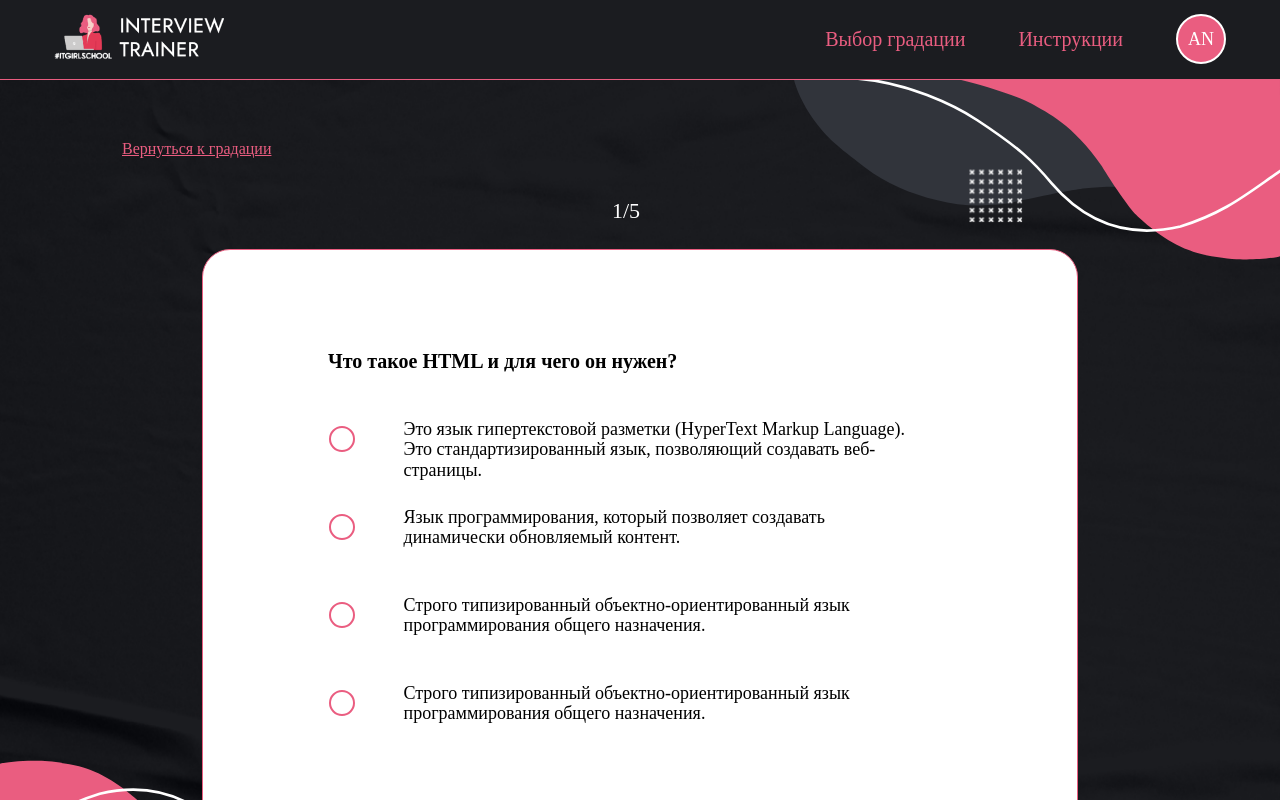
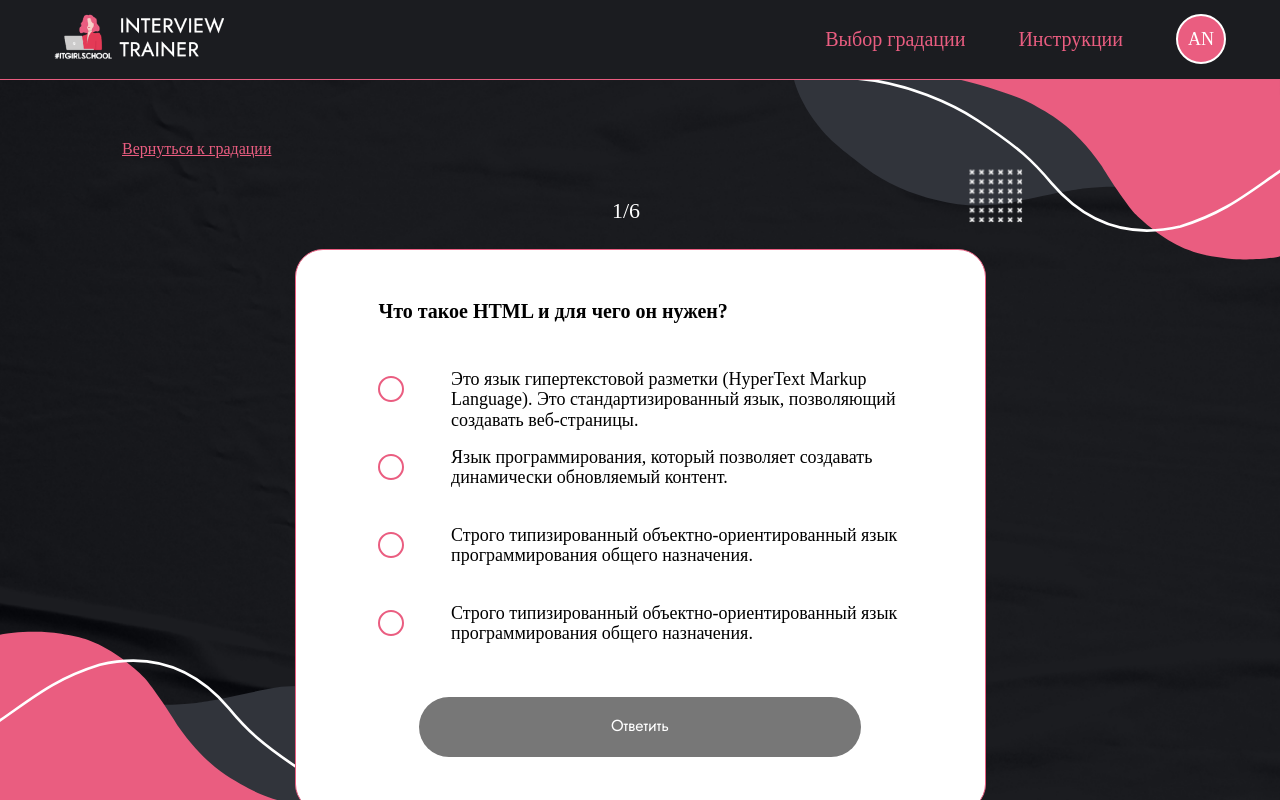
Before and after one commit to itgirlschool/InterviewTrainer, a React (Vite) app: page /autotests in a window 1280 px wide. Shown: the top 800 px of the page. Built offline with nearby package versions, Linux system fonts and the light colour scheme; no server answers; the database is empty; a web font is replaced by a local one.

Commit message:
added styles

```diff
--- a/src/Components/Card/Card.scss
+++ b/src/Components/Card/Card.scss
@@ -17,11 +17,22 @@
         border-radius: 28px;
         background-color: $white-color;
 
+        @media screen and (max-width: 1440px) {
+            width: 691px; //691px
+            height: 563px;
+            padding-top: 50px;
+        }
 
 
         .card-question {
             max-width: 651px;
             padding-left: 125px;
+
+            @media screen and (max-width: 1440px) {
+                padding-left: 83px;
+
+            }
+
             .question {
                 //max-width: 565px;
                 width: 100%;
@@ -40,6 +51,11 @@
 
             .answers-list {
                 width: 629px;
+                @media screen and (max-width: 1440px) {
+                    width: 530px; //691px
+
+                }
+
 
 
                 .answer {
@@ -96,11 +112,21 @@
 
                 .answer:not(:last-child) {
                     margin-bottom: 47px;
+
+                    @media screen and (max-width: 1440px) {
+                        margin-bottom: 37px;
+
+                    }
                 }
 
                 .answer:last-child {
                     margin-bottom: 100px;
+                    @media screen and (max-width: 1440px) {
+                        margin-bottom: 53px;
+
+                    }
                 }
+
             }
         }
     }
--- a/src/Components/Slider/tests.js
+++ b/src/Components/Slider/tests.js
@@ -34,11 +34,11 @@ export const tests = [
                 text: "label, max, min, multiple",
                 isRight: false,
             },
-            {   id:3.3,
+            {   id:2.3,
                 text: "name, pattern, placeholder, required",
                 isRight: false,
             },
-            {   id:4.4,
+            {   id:2.4,
                 text: "selected, size, src, summary, type",
                 isRight: false,
             },
@@ -47,24 +47,25 @@ export const tests = [
     },
     {
         id: 3,
-        question: "Назовите количество основных типов категорий контента?",
+        question: "В каких случаях лучше использовать SVG?",
         answers: [
-            {   id:3.1,
-                text: "2 типа: основные категории контента, категории контента для элементов форм, Особые категории контента.",
+            {   id: 3.1,
+                text: "Редактирование изображений, создания растровой и игровой графики, визуализации данных, создания фракталов и графиков функций.",
                 isRight: false,
             },
-            {   id:3.2,
-                text: "3 типа: Основные категории контента; Категории контента для элементов форм; Особые категории контента, описывающие редкие категории, актуальные только для нескольких элементов.",
+            {   id: 3.2,
+                text: "Для добавления разных форматов изображений, не поддерживаемых всеми браузерами ",
+                isRight: false,
+            },
+            {   id: 3.3,
+                text: "Cоздание пользовательских интерфейсов веб-приложений, интерактивных анимированных интерфейсов. ",
                 isRight: true,
             },
-            {   id:3.3,
-                text: '4 типа: Первичные категории контента; Вторичные категории контента; Основные категории контента; Категории контента для элементов форм;',
+            {   id: 3.4,
+                text: "Создание плавных анимаций,интерактивных анимированных интерфейсов.",
                 isRight: false,
-            },
-            {   id: 3.4,
-                text: '5 типов: Первичные категории контента; Вторичные категории контента; Основные категории контента; Категории контента для элементов форм; Особые категории контента, описывающие редкие категории, актуальные только для нескольких элементов.',
-                isRight: false,
-            },
+            }
+
         ]
 
     },
@@ -114,29 +115,30 @@ export const tests = [
         ]
 
     },
-    /*{
+   {
         id: 6,
         question: "Какие три тега являются обязательными для создания минимально допустимой HTML-страницы?",
         answers: [
-            {
+            {   id: 6.1,
                 text: "section ,h1, article",
                 isRight: false,
             },
-            {
+            {   id: 6.2,
                 text: "header, main, footer",
                 isRight: false,
             },
-            {
+            {   id: 6.3,
                 text: "nav, a, head",
                 isRight: false,
             },
-            {
+            {   id: 6.4,
                 text: "html, head, body",
                 isRight: true,
             },
         ]
 
     },
+ /*{
     {
         id: 7,
         question: "Что такое валидация?",
@@ -804,59 +806,6 @@ export const tests = [
         ]
 
     },
-    {
-        id: 36,
-        question: "В каких случаях лучше использовать SVG?",
-        answers: [
-            {
-                text: "Редактирование изображений, создания растровой и игровой графики, визуализации данных, создания фракталов и графиков функций.",
-                isRight: false,
-            },
-            {
-                text: "Создание плавных анимаций",
-                isRight: false,
-            },
-            {
-                text: "Для добавления разных форматов изображений, не поддерживаемых всеми браузерами",
-                isRight: false,
-            },
-            {
-                text: "Cоздание пользовательских интерфейсов веб-приложений, интерактивных анимированных интерфейсов, ",
-                isRight: true,
-            },
-        ]
-
-    },*/
+   */
 
 ];
-/*
-export const tests = [
-    {
-        id: 1,
-        question: "Что такое HTML и для чего он нужен?",
-        text: "Это язык гипертекстовой разметки (HyperText Markup Language). Это стандартизированный язык, позволяющий создавать веб-страницы.",
-        text: "Язык программирования, который позволяет создавать динамически обновляемый контент.",
-        text: "Строго типизированный объектно-ориентированный язык программирования общего назначения.",
-        text: "Строго типизированный объектно-ориентированный язык программирования общего назначения.",
-        valueOne: true,
-        valueTwo: false,
-        valueThree: false,
-        valueFour: false,
-    },
-    {
-        id: 2,
-        question: "Какие глобальные атрибуты есть в HTML?",
-        text: "class, title, style, aria-*, onclick",
-        check: true,
-        text: "label, max, min, multiple",
-        check: false,
-        text: "name, pattern, placeholder, required",
-        check: false,
-        text: "selected, size, src, summary, type",
-        check: false,
-
-
-
-    },
-
-]*/
--- a/src/Pages/AutoTests/AutoTests.scss
+++ b/src/Pages/AutoTests/AutoTests.scss
@@ -12,7 +12,6 @@
         font-size: 16px;
         font-weight: 500;
         color: $pink-color;
-        //text-decoration: none;
         cursor: pointer;
     }
 }
```
